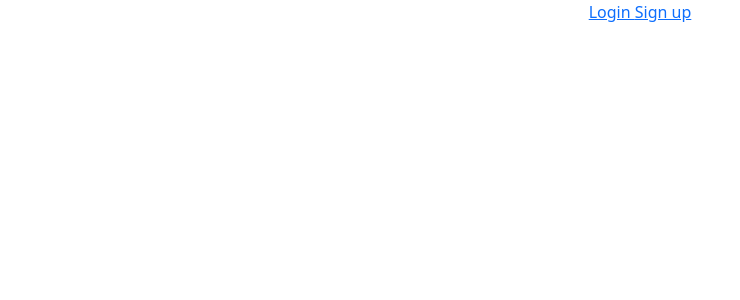
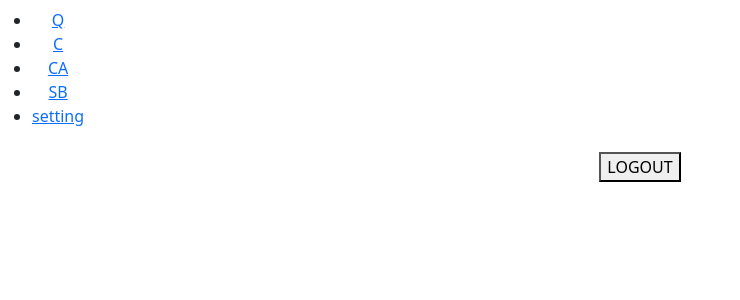
Before and after one commit to niniwoo/Hamily, a React (Create React App) app: page /setting in a window 1280 px wide. Before the commit this address had no page. Shown: the top 300 px of the page, without its empty margins (0-740 px from the left). Built offline with nearby package versions, Linux system fonts and the light colour scheme.

Commit message:
stay logged in with logout complete

```diff
--- a/src/App.js
+++ b/src/App.js
@@ -1,32 +1,34 @@
 import React from 'react'
 import '../node_modules/bootstrap/dist/css/bootstrap.min.css'
 import './App.css'
-import { BrowserRouter as Router, Routes, Route, Link } from 'react-router-dom'
+import { Routes, Route } from 'react-router-dom'
 
 import Login from './components/login.components'
 import SignUp from './components/signup.components'
 import Question from './components/question'
+import Navbar from './components/Navbar'
+import Chat from './components/Chat'
+import Setting from './components/Setting'
+import SecretBox from './components/SecretBox'
+import Calendar from './components/Calendar'
 
 function App() {
+  const isLoggedIn = window.localStorage.getItem("loggedIn");
   return (
-    <Router>
+    <>
       <div className="App">
-          <div >
-                  <Link to={'/sign-in'}>Login </Link>
-                  <Link to={'/sign-up'}> Sign up </Link>
-          </div>
-
-          <div className="auth-inner">
-            <Routes>
-              <Route exact path="/" element={<Login />} />
-              <Route path="/question" element={<Question />} />
-              <Route path="/sign-in" element={<Login />} />
-              <Route path="/sign-up" element={<SignUp />} />
-            </Routes>
-          </div>
-
+        <Routes>
+          <Route exact path="/" element={isLoggedIn == "true" ? <Question /> : <Login />} />
+          <Route path="/question" element={<Question />} />
+          <Route path="/sign-in" element={<Login />} />
+          <Route path="/sign-up" element={<SignUp />} />
+          <Route path='/chat' element={<Chat />} />
+          <Route path='/secret-box' element={<SecretBox />} />
+          <Route path='/setting' element={<Setting />} />
+          <Route path='/calendar' element={<Calendar />} />
+        </Routes>
       </div>
-    </Router>
+    </>
   )
 }
 
--- a/src/components/Calandar.js
+++ b/src/components/Calendar.js
@@ -1,11 +1,11 @@
 import React from 'react'
-
-
+import Navbar from './Navbar'
 function Calendar() {
   return (
-<div>
-    Calandar Page
-</div>
+    <div>
+      <Navbar />
+      Calendar Page
+    </div>
   )
 }
 
--- a/src/components/Chat.js
+++ b/src/components/Chat.js
@@ -1,11 +1,13 @@
 import React from 'react'
+import Navbar from './Navbar'
 
 
 function Chat() {
   return (
-<div>
-    Chat Page
-</div>
+    <div>
+      <Navbar />
+      Chat Page
+    </div>
   )
 }
 
--- /dev/null
+++ b/src/components/Navbar.js
@@ -0,0 +1,27 @@
+import React from 'react'
+import { Link } from 'react-router-dom'
+
+export default function Navbar() {
+    return (
+        <nav className='navbar'>
+            <ul>
+                <CustomLink to="/question">Q</CustomLink>
+                <CustomLink to="/chat">C</CustomLink>
+                <CustomLink to="/calendar">CA</CustomLink>
+                <CustomLink to="/secret-box">SB</CustomLink>
+                <CustomLink to="/setting">setting</CustomLink>
+            </ul>
+        </nav>
+    )
+}
+
+function CustomLink({ to, children, ...props }) {
+    const path = window.localStorage.pathname
+    return (
+        <li className={path === to ? "active" : ""}>
+            <Link to={to}{...props}>
+                {children}
+            </Link>
+        </li>
+    )
+}
--- a/src/components/SecretBox.js
+++ b/src/components/SecretBox.js
@@ -1,11 +1,13 @@
 import React from 'react'
+import Navbar from './Navbar'
 
 
 function SecretBox() {
   return (
-<div>
-    SecretBox page
-</div>
+    <div>
+      <Navbar />
+      SecretBox page
+    </div>
   )
 }
 
--- a/src/components/Setting.js
+++ b/src/components/Setting.js
@@ -1,13 +1,21 @@
 
 import React from 'react'
+import Navbar from './Navbar'
 
 
-function Setting() {
+export default function Setting() {
+
+  const logOut = () => {
+    window.localStorage.clear();
+    window.location.href = "./sign-in";
+  };
   return (
-<div>
-    Setting Page
-</div>
-  )
+    <div>
+      <Navbar />
+
+      <button onClick={logOut}>LOGOUT</button>
+
+    </div>
+  );
+
 }
-
-export default Setting;
--- a/src/components/login.components.js
+++ b/src/components/login.components.js
@@ -1,39 +1,42 @@
 import React, { Component } from 'react'
+import { Link } from 'react-router-dom'
 
 export default class Login extends Component {
-  constructor(props){
+  constructor(props) {
     super(props)
-    this.state={
-      email:"",
-      password:"",
+    this.state = {
+      email: "",
+      password: "",
     };
     this.handleSubmit = this.handleSubmit.bind(this);
   }
-  handleSubmit(e){
+  handleSubmit(e) {
     e.preventDefault();
-    const {email,password} = this.state;
-    console.log(email,password);
+    const { email, password } = this.state;
+    console.log(email, password);
 
-    fetch("http://localhost:3000/login",{
-      method:"POST",
-      crossDomain:true,
-      headers:{
-        mode:'no-cors',
-        "Content-Type":"application/json",
-        Accept:"application/json",
-        "Access-Control-Allow-Origin":"*",
+    fetch("http://localhost:3000/login", {
+      method: "POST",
+      crossDomain: true,
+      headers: {
+        mode: 'no-cors',
+        "Content-Type": "application/json",
+        Accept: "application/json",
+        "Access-Control-Allow-Origin": "*",
       },
-      body:JSON.stringify({
+      body: JSON.stringify({
         email,
         password,
       }),
     }).then((res) => res.json())
       .then((data) => {
-        console.log(data,"userRegister");
-        if(data.status =="ok"){
+        console.log(data, "userRegister");
+        if (data.status == "ok") {
           alert("login successful!");
-          window.localStorage.setItem("token",data.data);
-          window.location.href="./question"
+          window.localStorage.setItem("token", data.data);
+          window.localStorage.setItem("loggedIn", true);
+
+          window.location.href = "./question"
         }
       })
 
@@ -41,6 +44,8 @@ export default class Login extends Component {
   render() {
     return (
       <form onSubmit={this.handleSubmit}>
+        <Link to={'/sign-in'}>Login </Link>
+        <Link to={'/sign-up'}> Sign up </Link>
         <h3>Sign In</h3>
 
         <div>
@@ -49,7 +54,7 @@ export default class Login extends Component {
             type="email"
             className="form-control"
             placeholder="Enter email"
-            onChange={(e)=>this.setState({email: e.target.value})}
+            onChange={(e) => this.setState({ email: e.target.value })}
           />
         </div>
 
@@ -59,7 +64,7 @@ export default class Login extends Component {
             type="password"
             className="form-control"
             placeholder="Enter password"
-            onChange={(e)=>this.setState({password: e.target.value})}
+            onChange={(e) => this.setState({ password: e.target.value })}
           />
         </div>
 
--- a/src/components/question.js
+++ b/src/components/question.js
@@ -1,40 +1,48 @@
 import React, { Component } from 'react'
+import Navbar from './Navbar'
 
 export default class Question extends Component {
-constructor(props){
+  constructor(props) {
     super(props);
-    this.state ={
-        userData:"",
+    this.state = {
+      userData: "",
     };
   }
-  componentDidMount(){
+  componentDidMount() {
 
-    fetch("http://localhost:3000/question",{
-      method:"POST",
-      crossDomain:true,
-      headers:{
-        mode:'no-cors',
-        "Content-Type":"application/json",
-        Accept:"application/json",
-        "Access-Control-Allow-Origin":"*",
+    fetch("http://localhost:3000/question", {
+      method: "POST",
+      crossDomain: true,
+      headers: {
+        mode: 'no-cors',
+        "Content-Type": "application/json",
+        Accept: "application/json",
+        "Access-Control-Allow-Origin": "*",
       },
-      body:JSON.stringify({
+      body: JSON.stringify({
         token: window.localStorage.getItem("token"),
       }),
-    }).then((res) => res.json())
+    })
+      .then((res) => res.json())
       .then((data) => {
-        console.log(data,"userData");
-        this.setState({ userData: data.data});
-      })
+        console.log(data, "userData");
+        this.setState({ userData: data.data });
+      });
+  };
 
+  logOut = () => {
+    window.localStorage.clear();
+    window.location.href = "./sign-in";
+  }
 
-  }
   render() {
     return (
       <div >
+        <Navbar />
         <p>
           Hello,{this.state.userData.email}!
         </p>
+        <button onClick={this.logOut}>LOGOUT</button>
 
       </div>
     )
--- a/src/components/signup.components.js
+++ b/src/components/signup.components.js
@@ -1,40 +1,41 @@
 import React, { Component } from 'react'
+import { Link } from 'react-router-dom'
 
 export default class SignUp extends Component {
-  constructor(props){
+  constructor(props) {
     super(props)
-    this.state={
-      email:"",
-      password:"",
-      password2:""
+    this.state = {
+      email: "",
+      password: "",
+      password2: ""
 
     };
     this.handleSubmit = this.handleSubmit.bind(this);
   }
-  handleSubmit(e){
+  handleSubmit(e) {
     e.preventDefault();
-    const {email,password,password2} = this.state;
-    if(password !== password2){
+    const { email, password, password2 } = this.state;
+    if (password !== password2) {
       alert('Please check the password');
-    }else{
-       console.log(email,password,password2);
-    fetch("http://localhost:3000/register",{
-      method:"POST",
-      crossDomain:true,
-      headers:{
-        mode:'no-cors',
-        "Content-Type":"application/json",
-        Accept:"application/json",
-        "Access-Control-Allow-Origin":"*",
+    } else {
+      console.log(email, password, password2);
+      fetch("http://localhost:3000/register", {
+        method: "POST",
+        crossDomain: true,
+        headers: {
+          mode: 'no-cors',
+          "Content-Type": "application/json",
+          Accept: "application/json",
+          "Access-Control-Allow-Origin": "*",
         },
-      body:JSON.stringify({
+        body: JSON.stringify({
           email,
           password,
           password2
         }),
       }).then((res) => res.json())
         .then((data) => {
-        console.log(data,"userRegister")
+          console.log(data, "userRegister")
         })
     }
 
@@ -42,6 +43,8 @@ export default class SignUp extends Component {
   render() {
     return (
       <form onSubmit={this.handleSubmit}>
+        <Link to={'/sign-in'}>Login </Link>
+        <Link to={'/sign-up'}> Sign up </Link>
         <h3>Sign Up</h3>
         <div >
           <label>Email address</label>
@@ -49,7 +52,7 @@ export default class SignUp extends Component {
             type="email"
             className="form-control"
             placeholder="Enter email"
-            onChange={(e)=> this.setState({email:e.target.value})}
+            onChange={(e) => this.setState({ email: e.target.value })}
           />
         </div>
 
@@ -59,7 +62,7 @@ export default class SignUp extends Component {
             type="password"
             className="form-control"
             placeholder="Enter password"
-            onChange={(e)=> this.setState({password:e.target.value})}
+            onChange={(e) => this.setState({ password: e.target.value })}
           />
         </div>
 
@@ -69,7 +72,7 @@ export default class SignUp extends Component {
             type="password2"
             className="form-control"
             placeholder="Enter password to confirm"
-            onChange={(e)=> this.setState({password2:e.target.value})}
+            onChange={(e) => this.setState({ password2: e.target.value })}
           />
         </div>
 
--- a/src/index.js
+++ b/src/index.js
@@ -3,11 +3,14 @@ import ReactDOM from 'react-dom/client'
 import './index.css'
 import App from './App'
 import reportWebVitals from './reportWebVitals'
+import { BrowserRouter } from 'react-router-dom'
 
 const root = ReactDOM.createRoot(document.getElementById('root'))
 root.render(
   <React.StrictMode>
-    <App />
+    <BrowserRouter>
+      <App />
+    </BrowserRouter>
   </React.StrictMode>,
 )
 
```
Also changed, not shown: src/components/BottomTabNav.js (deleted, +0 -24 lines). Lines whose indentation alone changed are shown as unchanged.
